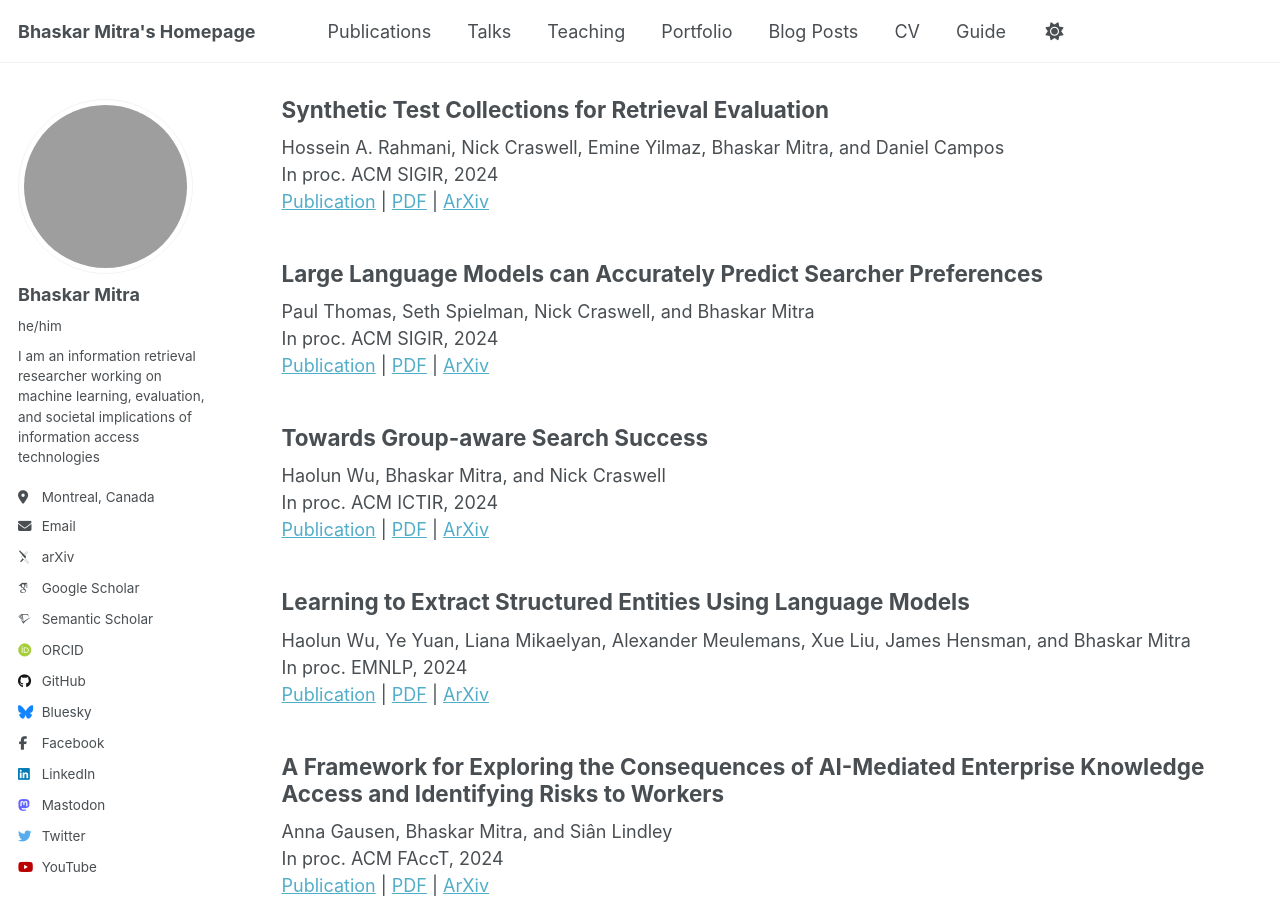
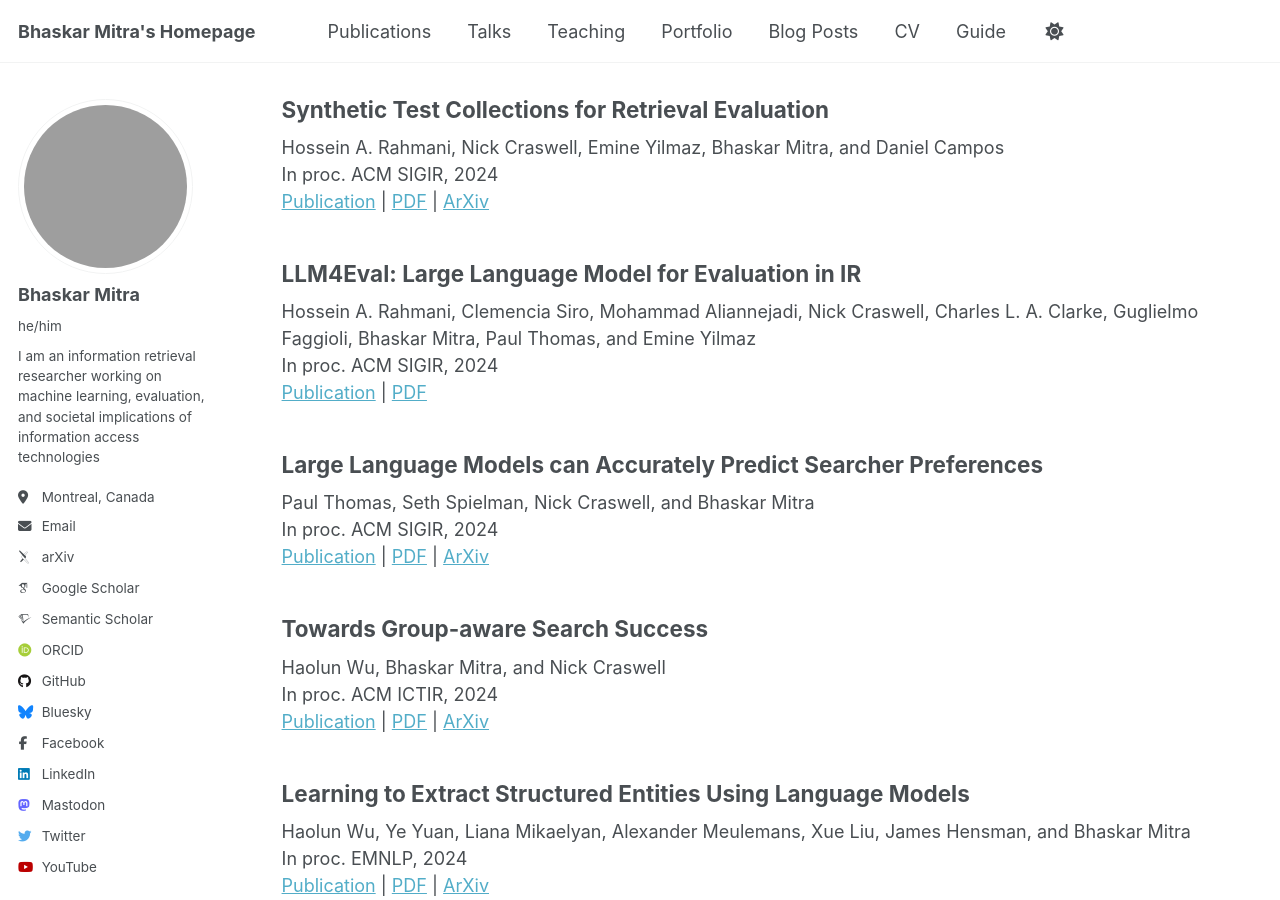
Before and after one commit to bhaskar-mitra/bhaskar-mitra.github.io, a Jekyll site: the page built from _pages/publications.html, in a window 1280 px wide and 900 px high, scrolled down 3202 px. Built offline with Jekyll 4.4.1, drawn with Linux system fonts in a browser that asks for light colours; some web fonts are replaced; grey boxes are pictures that could not be loaded.

Commit message:
Update publications.html

```diff
--- a/_pages/publications.html
+++ b/_pages/publications.html
@@ -121,6 +121,12 @@ author_profile: true
     Hossein A. Rahmani, Nick Craswell, Emine Yilmaz, Bhaskar Mitra, and Daniel Campos<br/>
     In proc. ACM SIGIR, 2024<br/>
     <a href="https://dl.acm.org/doi/10.1145/3626772.3657942">Publication</a> | <a href="../files/3626772.3657942.pdf">PDF</a> | <a href="https://arxiv.org/abs/2405.07767">ArXiv</a>
+  </article>
+  <article class="archive__item" itemscope itemtype="http://schema.org/CreativeWork">
+    <h2>LLM4Eval: Large Language Model for Evaluation in IR</h2>
+    Hossein A. Rahmani, Clemencia Siro, Mohammad Aliannejadi, Nick Craswell, Charles L. A. Clarke, Guglielmo Faggioli, Bhaskar Mitra, Paul Thomas, and Emine Yilmaz<br/>
+    In proc. ACM SIGIR, 2024<br/>
+    <a href="https://dl.acm.org/doi/10.1145/3626772.3657992">Publication</a> | <a href="../files/3626772.3657992.pdf">PDF</a>
   </article>
   <article class="archive__item" itemscope itemtype="http://schema.org/CreativeWork">
     <h2>Large Language Models can Accurately Predict Searcher Preferences</h2>
```
